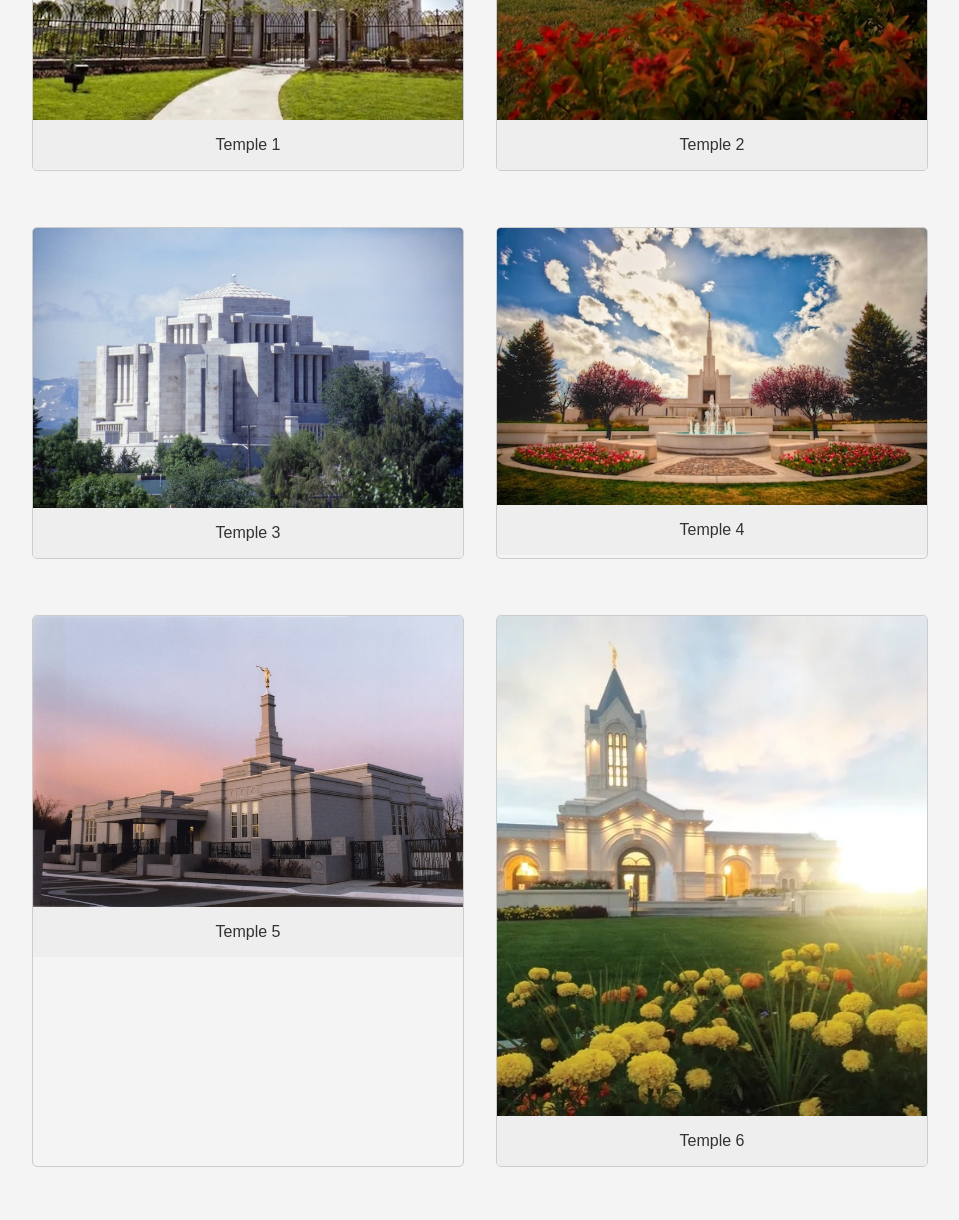
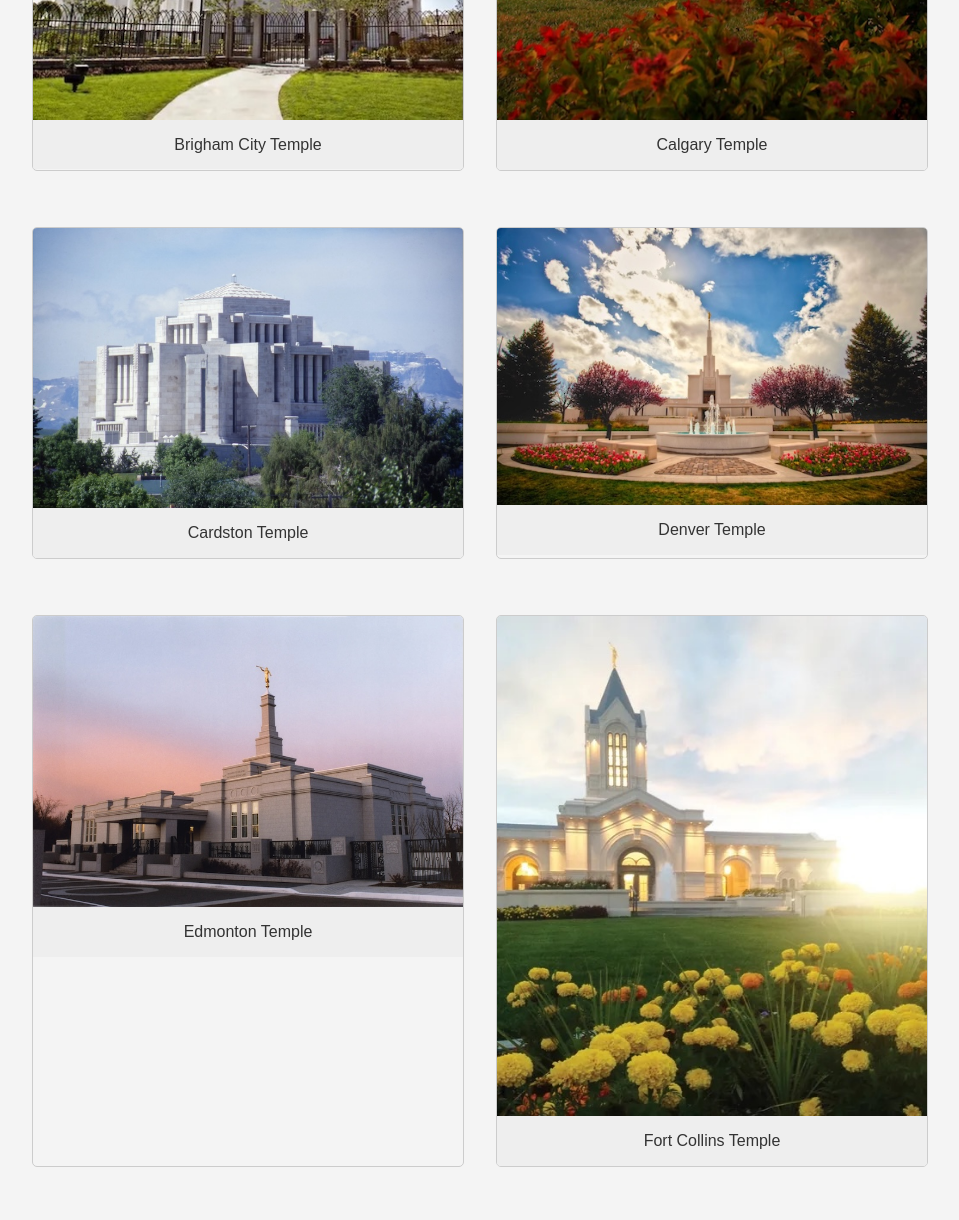
Before and after one commit to Codecamp-champ/wdd131, a plain HTML site: page temples.html in a window 1280 px wide. Shown: the part 780-2000 px from the top of the page, without its empty margins (160-1119 px from the left). Drawn offline with Linux system fonts and the light colour scheme.

Commit message:
Names updated to match photos

```diff
--- a/temples.html
+++ b/temples.html
@@ -32,39 +32,39 @@
         <h2>Houses of the Lord</h2>
         <figure>
             <img src="images/brigham_city.jpeg" alt="Brigham City Temple">
-            <figcaption>Temple 1</figcaption>
+            <figcaption>Brigham City Temple</figcaption>
         </figure>
         <figure>
             <img src="images/Calgary_Alberta.jpeg" alt="Calgary Temple">
-            <figcaption>Temple 2</figcaption>
+            <figcaption>Calgary Temple</figcaption>
         </figure>
         <figure>
             <img src="images/cardston_alberta.jpeg" alt="Cardston Temple">
-            <figcaption>Temple 3</figcaption>
+            <figcaption>Cardston Temple</figcaption>
         </figure>
         <figure>
             <img src="images/denver_colorado.jpeg" alt="Denver Temple">
-            <figcaption>Temple 4</figcaption>
+            <figcaption>Denver Temple</figcaption>
         </figure>
         <figure>
             <img src="images/edmonton_alberta.jpeg" alt="Edmonton Temple">
-            <figcaption>Temple 5</figcaption>
+            <figcaption>Edmonton Temple</figcaption>
         </figure>
         <figure>
             <img src="images/fort_collins.jpeg" alt="Fort Collins Temple">
-            <figcaption>Temple 6</figcaption>
+            <figcaption>Fort Collins Temple</figcaption>
         </figure>
         <figure>
             <img src="images/layton_utah.jpeg" alt="Layton Temple">
-            <figcaption>Temple 7</figcaption>
+            <figcaption>Layton Temple</figcaption>
         </figure>
         <figure>
             <img src="images/manti_temple.jpeg" alt="Manti Temple">
-            <figcaption>Temple 8</figcaption>
+            <figcaption>Manti Temple</figcaption>
         </figure>
         <figure>
             <img src="images/vancouver_temple.jpeg" alt="Vancouver Temple">
-            <figcaption>Temple 9</figcaption>
+            <figcaption>Vancouver Temple</figcaption>
         </figure>
     </main>
     <footer>
```
